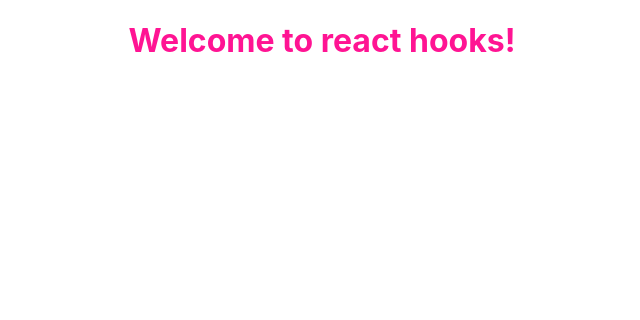
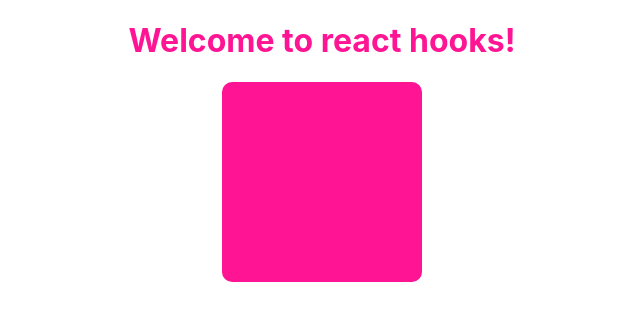
Before and after one commit to NguyenHoanThuat/React-Hook-Basic, a React (Create React App) app: page / in a window 1280 px wide. Shown: the top 320 px of the page, without its empty margins (318-958 px from the left). Built offline with nearby package versions, Linux system fonts and the light colour scheme.

Commit message:
learn useState and change box color

```diff
--- a/src/App.js
+++ b/src/App.js
@@ -1,10 +1,13 @@
 import React from "react";
 import "./App.scss";
+import ColorBox from "./components/ColorBox";
 
 function App() {
   return (
     <div className="App">
       <h1>Welcome to react hooks!</h1>
+
+      <ColorBox />
     </div>
   );
 }
--- /dev/null
+++ b/src/components/ColorBox/ColorBox.scss
@@ -0,0 +1,11 @@
+.color-box {
+    $box-size: 200px;
+
+    width: $box-size;
+    height: $box-size;
+    margin: auto;
+    border-radius: 10px;
+
+    transition: all 0.5s;
+    cursor: pointer;
+}
--- /dev/null
+++ b/src/components/ColorBox/index.js
@@ -0,0 +1,34 @@
+import React, { useState } from "react";
+import "./ColorBox.scss";
+
+ColorBox.propTypes = {};
+
+function getRandomNewColor() {
+  const color_list = ["deeppink", "green", "yellow", "black", "blue"];
+  const randomIndex = Math.trunc(Math.random() * 5);
+  return color_list[randomIndex];
+}
+
+function ColorBox() {
+  const [color, setColor] = useState(() => {
+    const initColor = localStorage.getItem("box-color") || "deeppink";
+    console.log(initColor);
+    return initColor;
+  });
+
+  function handleBoxClick() {
+    const newColor = getRandomNewColor();
+    setColor(newColor);
+    localStorage.setItem("box-color", newColor);
+  }
+
+  return (
+    <div
+      className="color-box"
+      style={{ backgroundColor: color }}
+      onClick={handleBoxClick}
+    ></div>
+  );
+}
+
+export default ColorBox;
```
